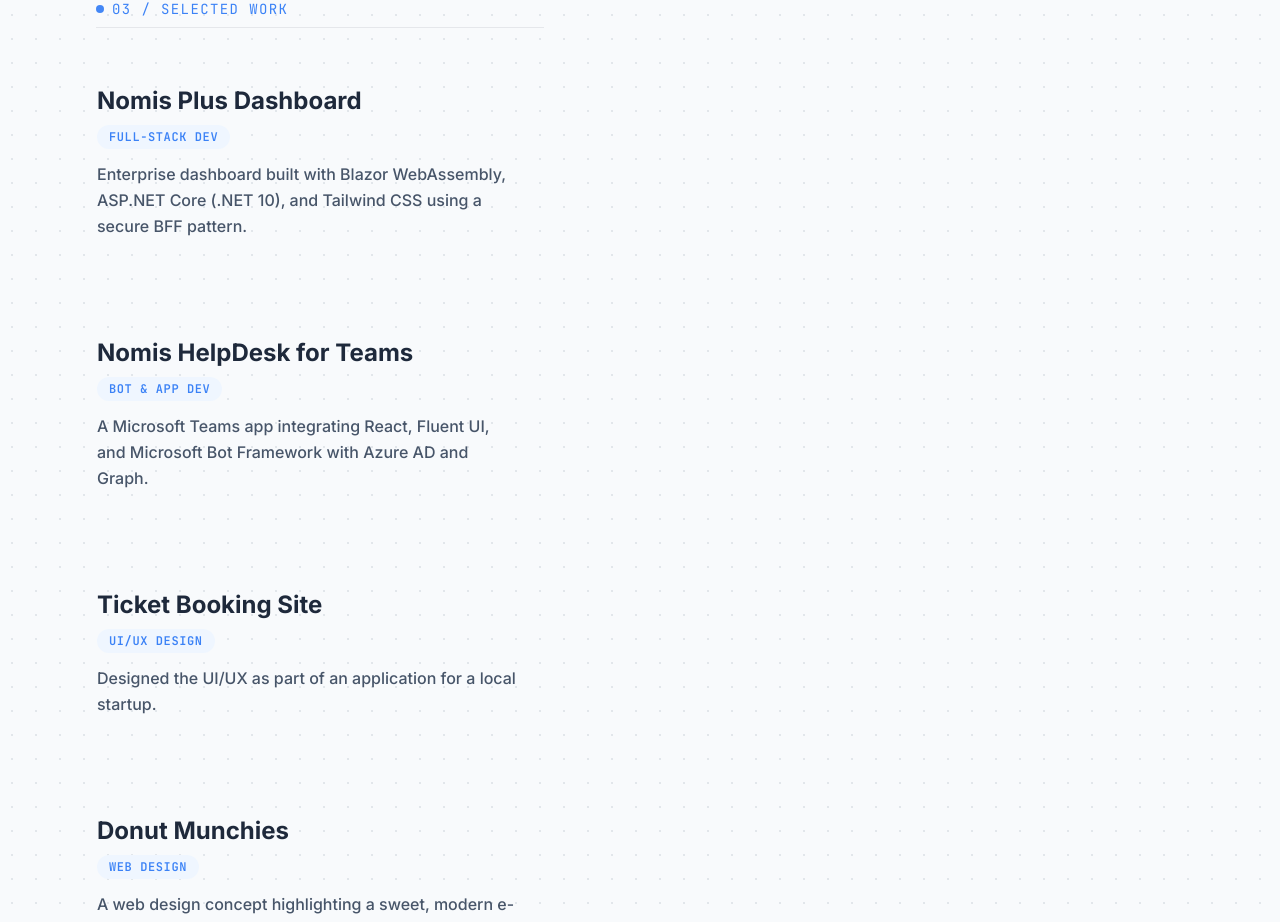
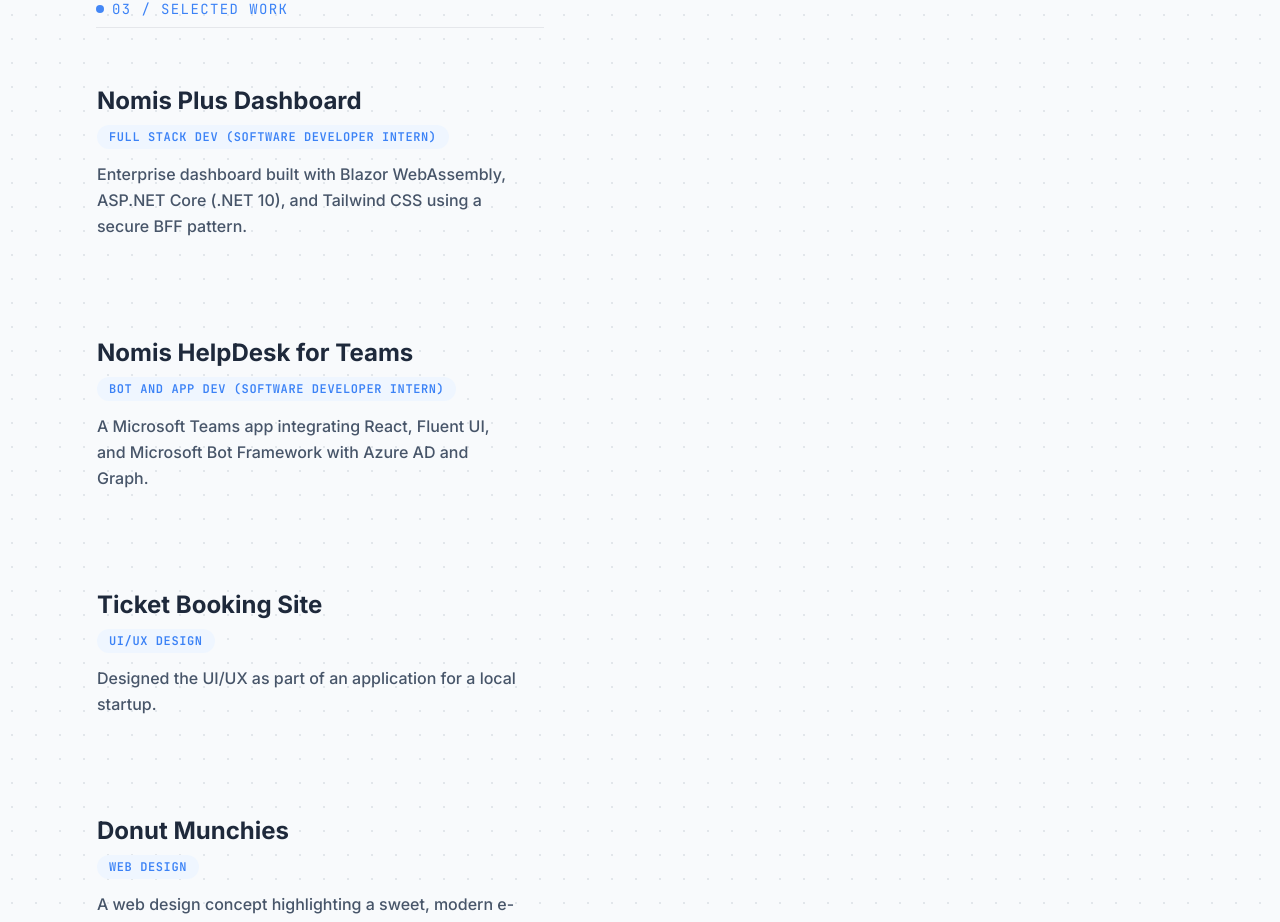
Before and after one commit to princessorbillo/web-portfolio, a React (Vite) app: page / in a window 1280 px wide. Shown: the part 1437-2359 px from the top of the page. Built offline with nearby package versions, Linux system fonts and the light colour scheme.

Commit message:
chore: update Nomis project role titles to include intern status

```diff
--- a/src/App.jsx
+++ b/src/App.jsx
@@ -143,8 +143,8 @@
   ];
 
   const projects = [
-    { title: "Nomis Plus Dashboard", role: "Full-Stack Dev", desc: "Enterprise dashboard built with Blazor WebAssembly, ASP.NET Core (.NET 10), and Tailwind CSS using a secure BFF pattern.", link: "https://placehold.co/600x400/1e293b/ffffff?text=Nomis+Plus+Dashboard" },
-    { title: "Nomis HelpDesk for Teams", role: "Bot & App Dev", desc: "A Microsoft Teams app integrating React, Fluent UI, and Microsoft Bot Framework with Azure AD and Graph.", link: "https://placehold.co/600x400/1e293b/ffffff?text=Nomis+HelpDesk" },
+    { title: "Nomis Plus Dashboard", role: "Full Stack Dev (Software Developer Intern)", desc: "Enterprise dashboard built with Blazor WebAssembly, ASP.NET Core (.NET 10), and Tailwind CSS using a secure BFF pattern.", link: "https://placehold.co/600x400/1e293b/ffffff?text=Nomis+Plus+Dashboard" },
+    { title: "Nomis HelpDesk for Teams", role: "Bot and App Dev (Software Developer Intern)", desc: "A Microsoft Teams app integrating React, Fluent UI, and Microsoft Bot Framework with Azure AD and Graph.", link: "https://placehold.co/600x400/1e293b/ffffff?text=Nomis+HelpDesk" },
     { title: "Ticket Booking Site", role: "UI/UX Design", desc: "Designed the UI/UX as part of an application for a local startup.", link: "https://intet.dashnexpages.net/Portfolio/ticket.jpg" },
     { title: "Donut Munchies", role: "Web Design", desc: "A web design concept highlighting a sweet, modern e-commerce experience.", link: "https://intet.dashnexpages.net/Portfolio/dmhome.jpg" },
     { title: "Kumpas", role: "Mobile App Development", desc: "A sign language translation app translating spoken English into animated FSL and ASL.", link: "https://intet.dashnexpages.net/Portfolio/kumpasmain.jpg" }
```
